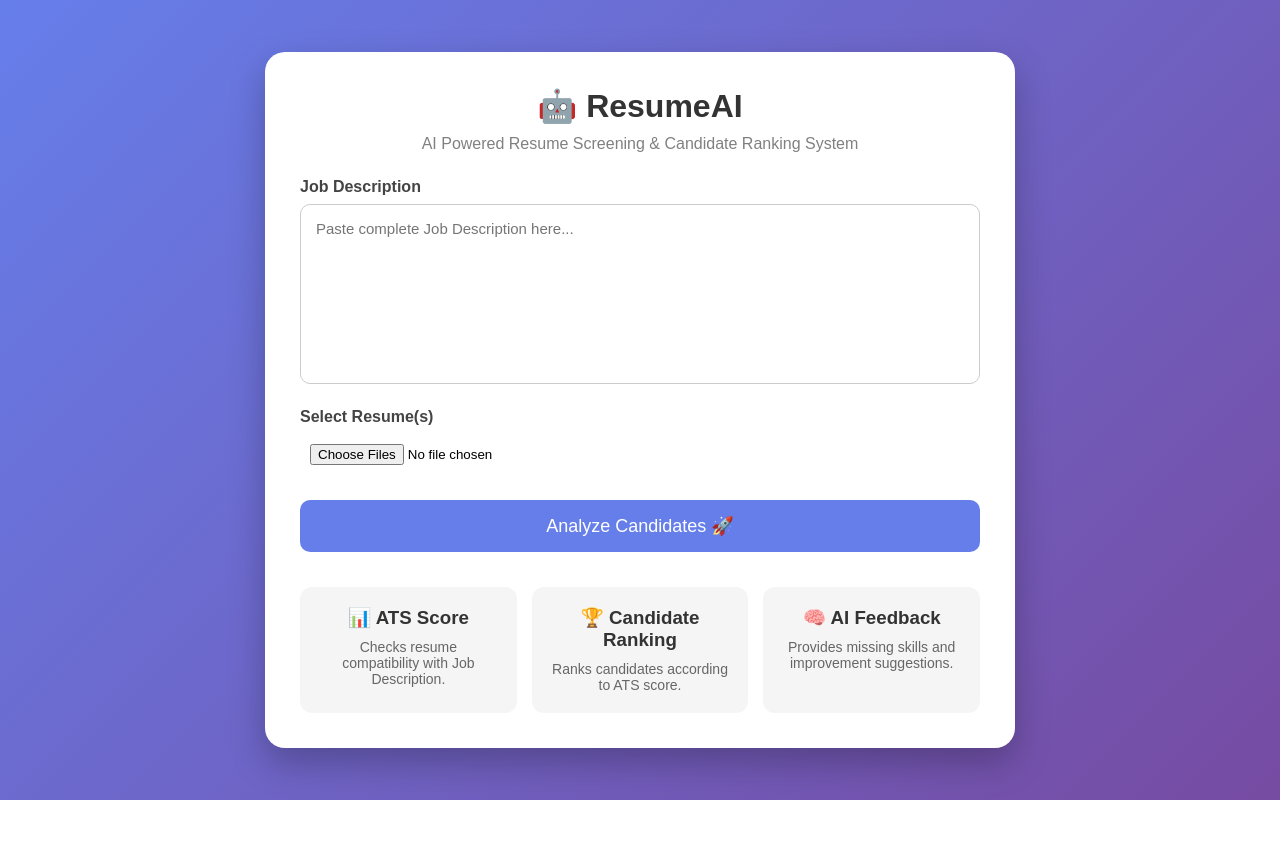
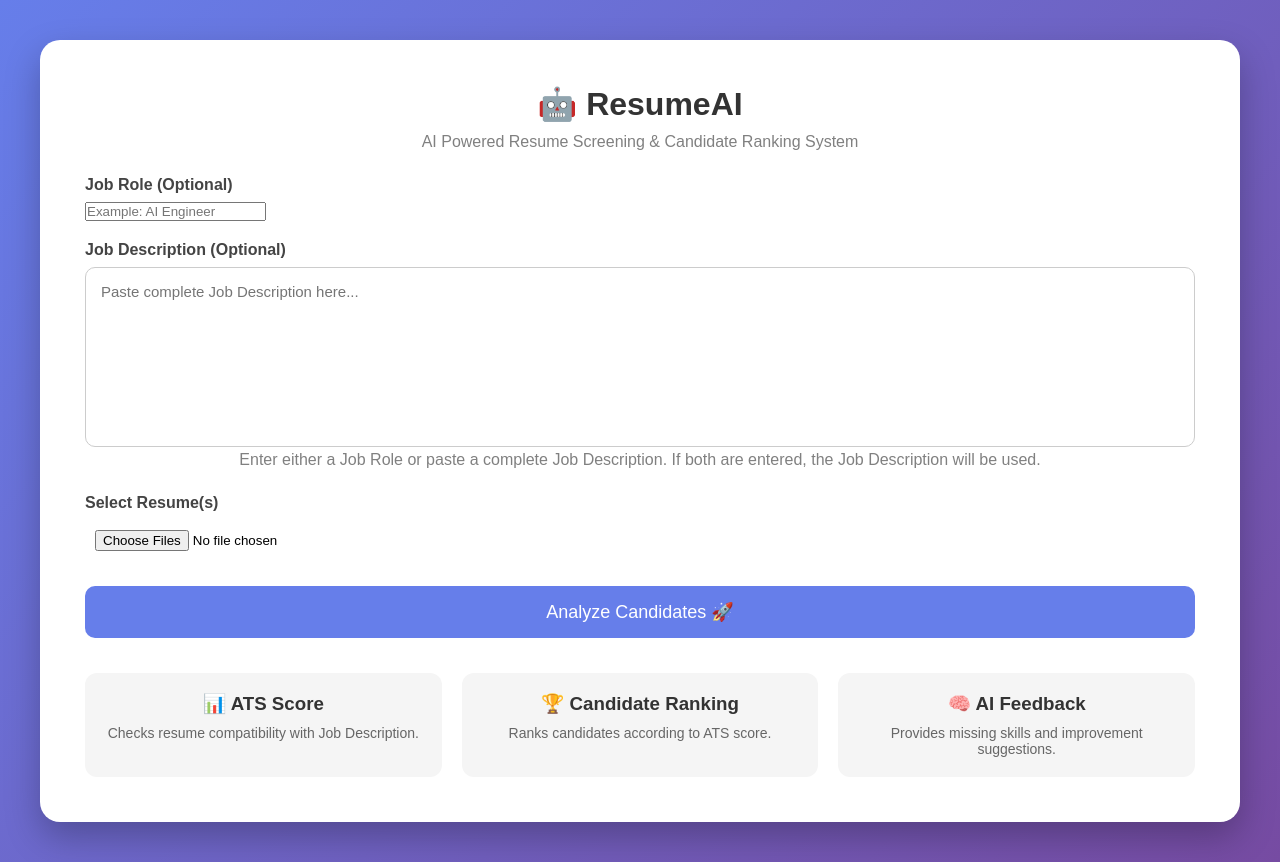
Before and after one commit to anushreeg16/AI_Resume, a Flask app: page / in a window 1280 px wide. Before the commit the page ends 800 px from the top, so only its background shows below. Run offline with Flask 3, Linux system fonts and the light colour scheme.

Commit message:
first project

```diff
--- a/app.py
+++ b/app.py
@@ -3,13 +3,18 @@ import os
 import re
 import pdfplumber
 
+
 app = Flask(__name__)
+
 app.secret_key = "resumeai123"
 
+
 UPLOAD_FOLDER = "uploads"
+
 app.config["UPLOAD_FOLDER"] = UPLOAD_FOLDER
 
 os.makedirs(UPLOAD_FOLDER, exist_ok=True)
+
 
 
 # ==========================
@@ -17,42 +22,190 @@ os.makedirs(UPLOAD_FOLDER, exist_ok=True)
 # ==========================
 
 SKILLS = [
+
     "python",
     "java",
     "c++",
     "sql",
     "mysql",
+
     "flask",
     "django",
+
     "html",
     "css",
     "javascript",
+
     "react",
     "node",
+
     "git",
     "github",
+
     "machine learning",
     "deep learning",
+
     "tensorflow",
+
     "pandas",
     "numpy",
+
     "opencv",
+
     "docker",
     "aws",
+
     "data structures",
     "algorithms",
+
     "communication",
     "problem solving"
 ]
 
 
+
 # ==========================
-# PDF Text Extraction
+# Skill Weights
+# ==========================
+
+SKILL_WEIGHTS = {
+
+    "python":12,
+    "java":10,
+    "c++":8,
+
+    "sql":8,
+    "mysql":6,
+
+    "flask":8,
+    "django":8,
+
+    "html":3,
+    "css":3,
+
+    "javascript":5,
+
+    "react":6,
+    "node":6,
+
+    "git":4,
+    "github":4,
+
+    "machine learning":15,
+    "deep learning":15,
+
+    "tensorflow":12,
+
+    "pandas":8,
+    "numpy":8,
+
+    "opencv":10,
+
+    "docker":6,
+    "aws":8,
+
+    "data structures":10,
+    "algorithms":10,
+
+    "communication":4,
+    "problem solving":5
+
+}
+
+
+
+
+# ==========================
+# Job Roles Database
+# ==========================
+
+JOB_ROLES = {
+
+
+"ai engineer":
+"""
+Python
+Machine Learning
+Deep Learning
+TensorFlow
+Flask
+SQL
+Git
+AWS
+Communication
+Problem Solving
+""",
+
+
+
+"python developer":
+"""
+Python
+Flask
+Django
+SQL
+HTML
+CSS
+JavaScript
+Git
+GitHub
+""",
+
+
+
+"java developer":
+"""
+Java
+SQL
+MySQL
+Git
+GitHub
+Data Structures
+Algorithms
+Communication
+""",
+
+
+
+"full stack developer":
+"""
+HTML
+CSS
+JavaScript
+React
+Node
+SQL
+Git
+GitHub
+""",
+
+
+
+"data scientist":
+"""
+Python
+Pandas
+NumPy
+Machine Learning
+Deep Learning
+TensorFlow
+SQL
+Communication
+"""
+
+
+}
+
+
+
+
+# ==========================
+# Extract PDF Text
 # ==========================
 
 def extract_text(pdf_path):
 
-    text = ""
+    text=""
 
     try:
 
@@ -63,30 +216,45 @@ def extract_text(pdf_path):
                 page_text = page.extract_text()
 
                 if page_text:
+
                     text += page_text.lower()
 
+
     except Exception:
+
         pass
+
 
     return text
 
 
+
+
 # ==========================
-# Skill Detection
+# Find Skills
 # ==========================
 
 def find_skills(text):
 
-    detected = []
+    detected=[]
 
-    text = text.lower()
+    text=text.lower()
+
 
     for skill in SKILLS:
 
-        if skill.lower() in text:
+        pattern = r"\b" + re.escape(skill) + r"\b"
+
+
+        if re.search(pattern,text):
+
             detected.append(skill)
 
+
     return detected
+
+
+
 
 
 # ==========================
@@ -95,101 +263,145 @@ def find_skills(text):
 
 def calculate_score(resume_text, job_description):
 
-    resume_words = set(
-        re.findall(r"\w+", resume_text.lower())
+
+    resume_skills=find_skills(resume_text)
+
+    job_skills=find_skills(job_description)
+
+
+    if not job_skills:
+
+        return 0
+
+
+
+    total_weight=0
+
+    matched_weight=0
+
+
+
+    for skill in job_skills:
+
+
+        weight=SKILL_WEIGHTS.get(skill,5)
+
+        total_weight += weight
+
+
+
+        if skill in resume_skills:
+
+            matched_weight += weight
+
+
+
+    score=round(
+        (matched_weight/total_weight)*100
     )
 
-    job_words = set(
-        re.findall(r"\w+", job_description.lower())
-    )
 
-    if len(job_words) == 0:
-        return 0
+    return min(score,100)
 
-    matched = resume_words.intersection(job_words)
 
-    score = int(
-        (len(matched) / len(job_words)) * 100
-    )
 
-    if score > 100:
-        score = 100
-
-    return score
 
 
 # ==========================
-# Score Status
+# Status
 # ==========================
 
 def score_status(score):
 
-    if score >= 80:
+    if score>=80:
+
         return "Excellent"
 
-    elif score >= 60:
+    elif score>=60:
+
         return "Good"
 
-    elif score >= 40:
+    elif score>=40:
+
         return "Average"
 
     else:
+
         return "Low"
+
+
+
 
 
 # ==========================
 # Missing Skills
 # ==========================
 
-def missing_skills(resume_skills, job_skills):
+def missing_skills(resume_skills,job_skills):
 
-    missing = []
+
+    missing=[]
+
 
     for skill in job_skills:
 
+
         if skill not in resume_skills:
+
             missing.append(skill)
+
 
     return missing
 
 
+
+
+
 # ==========================
-# AI Feedback
+# Feedback
 # ==========================
 
-def generate_feedback(score, skills, missing):
+def generate_feedback(score,skills,missing):
 
-    feedback = []
 
-    if score >= 80:
+    feedback=[]
+
+
+    if score>=80:
 
         feedback.append(
             "Excellent ATS compatibility."
         )
 
-    elif score >= 60:
+
+    elif score>=60:
 
         feedback.append(
-            "Good resume with minor improvements required."
+            "Good resume with minor improvements."
         )
+
 
     else:
 
         feedback.append(
-            "Resume needs significant improvement."
+            "Resume needs improvement."
         )
 
-    if len(skills) >= 8:
+
+
+    if len(skills)>=8:
 
         feedback.append(
             "Strong technical profile."
         )
 
-    elif len(skills) >= 4:
+
+    elif len(skills)>=4:
 
         feedback.append(
             "Moderate technical profile."
         )
+
 
     else:
 
@@ -197,12 +409,15 @@ def generate_feedback(score, skills, missing):
             "Add more technical skills."
         )
 
-    if len(missing):
+
+
+    if missing:
 
         feedback.append(
             "Recommended Skills: "
             + ", ".join(missing)
         )
+
 
     else:
 
@@ -210,104 +425,174 @@ def generate_feedback(score, skills, missing):
             "No major skill gaps detected."
         )
 
+
     return feedback
+
+
+
+
+
+
 # ==========================
-# Home Route
+# Main Route
 # ==========================
 
-@app.route("/", methods=["GET", "POST"])
+@app.route("/",methods=["GET","POST"])
+
 def index():
 
-    if request.method == "POST":
 
-        job_description = request.form.get(
+    if request.method=="POST":
+
+
+        job_role=request.form.get(
+            "job_role",
+            ""
+        ).strip()
+
+
+
+        job_description=request.form.get(
             "job_description",
             ""
+        ).strip()
+
+
+
+        if not job_description and job_role:
+
+
+            job_description=JOB_ROLES.get(
+                job_role.lower(),
+                ""
+            )
+
+
+
+        if not job_description:
+
+
+            return render_template(
+                "index.html",
+                error="Please enter a valid Job Role or Job Description."
+            )
+
+
+
+
+        files=request.files.getlist(
+            "resume"
         )
 
-        files = request.files.getlist("resume")
 
-        results = []
 
-        job_skill_list = find_skills(
+        results=[]
+
+
+
+        job_skill_list=find_skills(
             job_description
         )
 
+
+
         for file in files:
 
-            if file.filename == "":
+
+
+            if file.filename=="":
+
                 continue
 
-            filepath = os.path.join(
+
+
+            filepath=os.path.join(
                 app.config["UPLOAD_FOLDER"],
                 file.filename
             )
 
+
+
             file.save(filepath)
 
-            resume_text = extract_text(
+
+
+            resume_text=extract_text(
                 filepath
             )
 
-            skills = find_skills(
+
+
+            skills=find_skills(
                 resume_text
             )
 
-            score = calculate_score(
+
+
+            score=calculate_score(
                 resume_text,
                 job_description
             )
 
-            missing = missing_skills(
+
+
+            missing=missing_skills(
                 skills,
                 job_skill_list
             )
 
-            feedback = generate_feedback(
+
+
+            feedback=generate_feedback(
                 score,
                 skills,
                 missing
             )
 
+
+
             results.append({
 
-                "name": file.filename,
+                "name":file.filename,
 
-                "score": score,
+                "score":score,
 
-                "status": score_status(score),
+                "status":score_status(score),
 
-                "skills": skills,
+                "skills":skills,
 
-                "missing": missing,
+                "missing":missing,
 
-                "feedback": feedback
+                "feedback":feedback
 
             })
 
-        # Candidate Ranking
-        results = sorted(
+
+
+
+        results=sorted(
             results,
-            key=lambda x: x["score"],
+            key=lambda x:x["score"],
             reverse=True
         )
+
+
 
         return render_template(
             "result.html",
             results=results
         )
 
+
+
     return render_template(
         "index.html"
     )
 
 
-# ==========================
-# Run Flask App
-# ==========================
 
-if __name__ == "__main__":
 
-    app.run(
-        debug=True
-    )
+
+if __name__=="__main__":
+
+    app.run(debug=True)
--- a/templates/index.html
+++ b/templates/index.html
@@ -15,21 +15,32 @@
         }
 
         body {
+
     background: linear-gradient(135deg, #667eea, #764ba2);
+
     min-height: 100vh;
-            display: flex;
-            justify-content: center;
-            align-items: center;
+
+    padding: 40px;
+
 }
 
 .container {
-            width: 750px;
+
+    width: 100%;
+
+    max-width: 1200px;
+
+    margin: auto;
+
     background: white;
+
     border-radius: 20px;
-            padding: 35px;
+
+    padding: 45px;
+
     box-shadow: 0px 15px 35px rgba(0,0,0,0.25);
+
 }
-
         h1 {
             text-align: center;
             color: #333;
@@ -50,7 +61,9 @@
             color: #444;
         }
 
-        textarea {
+        textarea
+
+        {
             width: 100%;
             height: 180px;
             resize: none;
@@ -83,10 +96,13 @@
         }
 
        .features {
-            display: flex;
-            justify-content: space-between;
-            margin-top: 35px;
-            gap: 15px;
+
+    display:flex;
+
+    gap:20px;
+
+    margin-top:35px;
+
 }
 
         .card {
@@ -115,6 +131,16 @@
             font-size: 13px;
         }
 
+
+
+.error{
+    background:#ffe5e5;
+    color:#d8000c;
+    padding:12px;
+    border-radius:8px;
+    margin-bottom:15px;
+}
+
 </style>
 
 </head>
@@ -127,14 +153,53 @@
 
     <p>AI Powered Resume Screening & Candidate Ranking System</p>
 
+
+
         <form action="/" method="POST" enctype="multipart/form-data">
 
-        <label>Job Description</label>
+
+
+    {% if error %}
+    <div class="error">
+        {{ error }}
+    </div>
+    {% endif %}
+
+    <label>Job Role (Optional)</label>
+
+    <input
+        type="text"
+        name="job_role"
+        list="roles"
+        placeholder="Example: AI Engineer">
+
+    <datalist id="roles">
+
+        <option value="AI Engineer">
+        <option value="Python Developer">
+        <option value="Java Developer">
+        <option value="Full Stack Developer">
+        <option value="Software Engineer">
+        <option value="Machine Learning Engineer">
+        <option value="Data Scientist">
+        <option value="Data Analyst">
+
+    </datalist>
+
+
+
+<label>Job Description (Optional)</label>
 
 <textarea
     name="job_description"
-            placeholder="Paste complete Job Description here..."
-            required></textarea>
+    placeholder="Paste complete Job Description here..."></textarea>
+
+<p class="note">
+    Enter either a Job Role or paste a complete Job Description.
+    If both are entered, the Job Description will be used.
+</p>
+
+
 
     <label>Select Resume(s)</label>
 
@@ -150,6 +215,8 @@
     </button>
 
 </form>
+
+
 
     <div class="features">
 
```
Also changed, not shown: 9 other files. Lines whose indentation alone changed are shown as unchanged.
